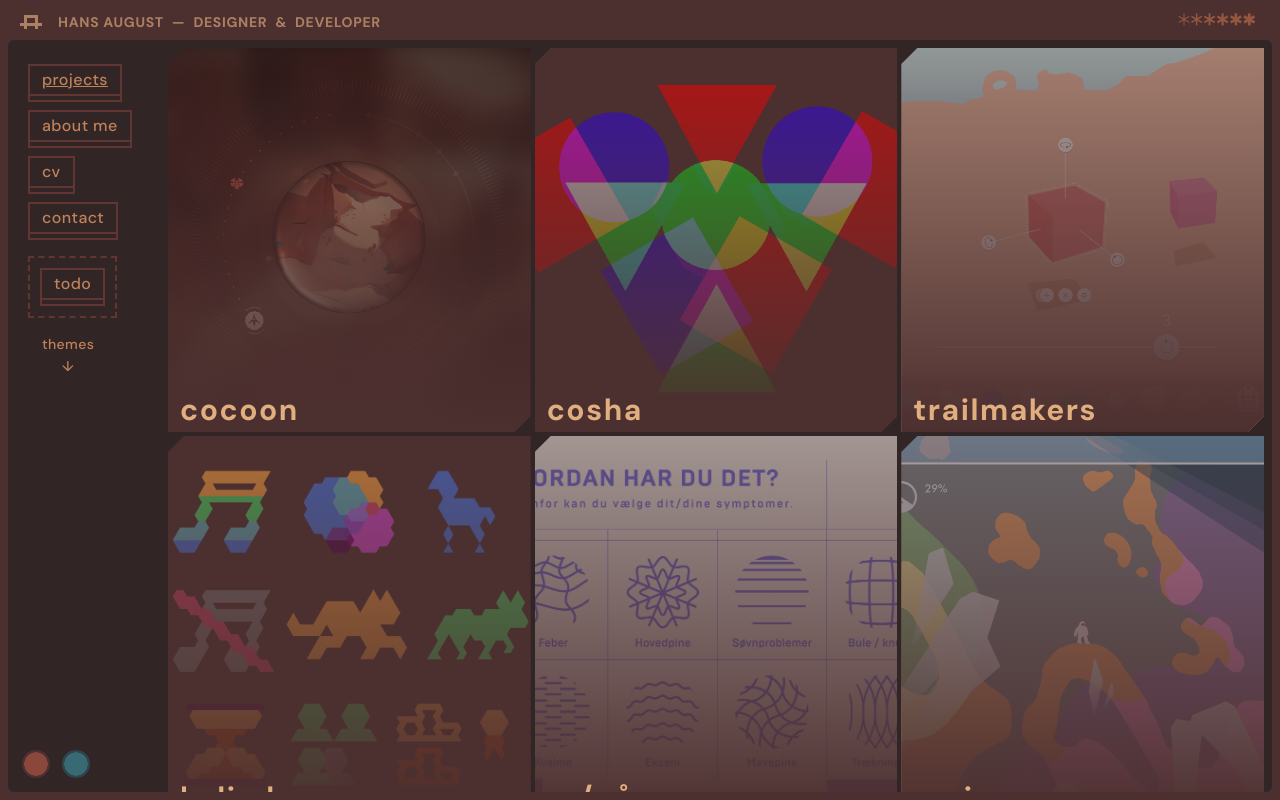
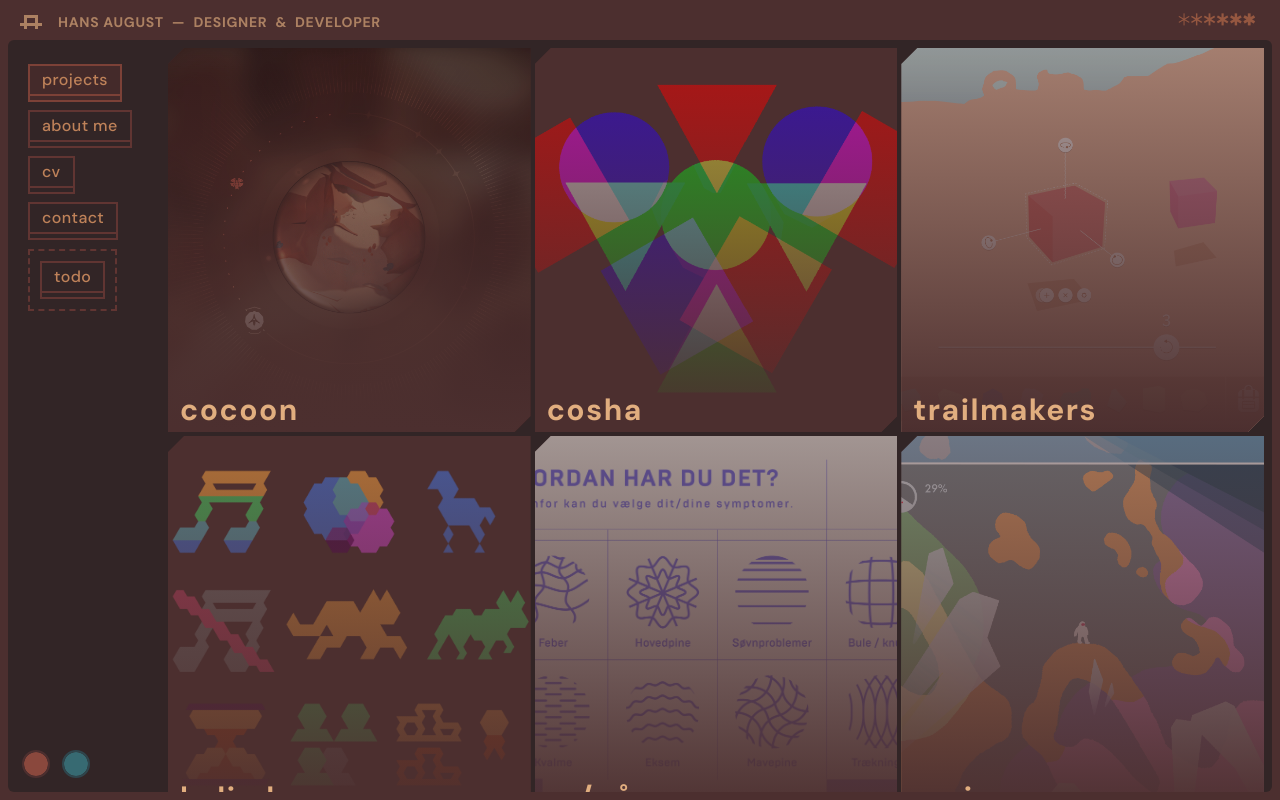
Before and after one commit to maanemann/portfolio_hans-august, a Next.js app: page / in a window 1280 px wide. Built offline with nearby package versions, Linux system fonts and the light colour scheme.

Commit message:
Create nice active colors inst.o underline, enlarge menu items on phone, remove theme label & improve placeholder project text

```diff
--- a/app/context.js
+++ b/app/context.js
@@ -18,6 +18,7 @@ const themes = {
     borderATheme: 'border-ockerdust-300',
     borderBTheme: 'border-ockerdust-200',
     borderDarkTheme: 'border-ockerdust-700',
+    borderDarkBTheme: 'border-ockerdust-600',
     outlineDarkerTheme: 'outline-ockerdust-800',
     outlineDarkTheme: 'outline-ockerdust-700',
     outlineDarkBTheme: 'outline-ockerdust-600',
@@ -41,6 +42,7 @@ const themes = {
     borderATheme: "border-aqua-300",
     borderBTheme: 'border-aqua-200',
     borderDarkTheme: 'border-aqua-700',
+    borderDarkBTheme: 'border-aqua-600',
     outlineDarkTheme: 'outline-aqua-700',
     outlineDarkerTheme: 'outline-aqua-800',
     outlineDarkBTheme: 'outline-aqua-600',
--- a/app/projects/[id]/page.js
+++ b/app/projects/[id]/page.js
@@ -8,6 +8,7 @@ import { useThemeContext } from '@/app/context';
 import { H1 } from '@/components/Headings';
 import Article from '@/components/Article';
 import Columns from '@/components/Columns';
+import InlLink from '@/components/InlLink';
 
 
 const ProjectDetails = () => {
@@ -59,7 +60,7 @@ const ProjectDetails = () => {
         )
         : (
           <p className='mb-7 text-pretty max-w-[32rem]'>
-            No description yet, only this placeholder text. Have a look at some of the later projects, they should have one.
+            No description yet, only this automatic placeholder. I'm probably working on the website's functionality or design and postponing this text. Please have a look at one of my other <InlLink href='/projects'>projects</InlLink> in the meantime, or <InlLink href='/contact'>tell me if you're curious</InlLink> about this one.
           </p>
         )
       }
--- a/components/NavContent.js
+++ b/components/NavContent.js
@@ -78,8 +78,9 @@ const NavContent = ({ menuTranslation }) => {
       <nav
         className={`
           block fixed mb-[4.5rem]
+          text-3xl md:text-base
           md:mt-6 md:ml-7 md:pr-6 md:pb-12
-          max-h-[calc(100vh-2rem)] md:max-h-[calc(100vh-8rem)]
+          max-h-[calc(100vh-5rem)] md:max-h-[calc(100vh-8rem)]
           left-[50vw] -translate-x-1/2 md:left-0 md:translate-x-0
           bottom-0 md:bottom-auto
           overflow-y-auto overflow-x-hidden md:maskGradientCustom
@@ -96,7 +97,7 @@ const NavContent = ({ menuTranslation }) => {
           <ul className={`
             ${theme.textA2Theme}
             font-medium tracking-wide
-            grid gap-2 md:mr-1
+            grid gap-4 md:gap-2 md:mr-1
             justify-items-center md:justify-items-start
           `}>
             {/* <li className={`
@@ -121,12 +122,13 @@ const NavContent = ({ menuTranslation }) => {
               contact
             </Li>
             <li className={`
-              w-min px-3 py-1 my-2 hyphens-manual text-nowrap
+              w-min px-3 -md:mt-[.4rem] py-3 md:my-[.075rem]
+              hyphens-manual text-nowrap
               outline-dashed -outline-offset-2
               outline-2 ${theme.outlineDarkTheme}
             `}>
               {/* to do: */}
-              <div className="my-2 cursor-pointer">
+              <div className="cursor-pointer">
                 <EdgeBox
                   onClick={handleRoadmap}
                 >
@@ -134,15 +136,15 @@ const NavContent = ({ menuTranslation }) => {
                 </EdgeBox>
               </div>
             </li>
-            <li className="text-sm hidden md:block">
+            {/* <li className="text-sm hidden md:block">
               <div className="w-fit text-center ml-[.87rem]">
                 themes
                 <span className="block mt-0.5">
                 ↓
-                  {/* ↓ ↓▼▾ 🠃🠋🠇🠛🠣 */}
+                  ↓ ↓▼▾ 🠃🠋🠇🠛🠣
                 </span>
               </div>
-            </li>
+            </li> */}
           </ul>
 
 
--- a/components/menuItem.js
+++ b/components/menuItem.js
@@ -5,17 +5,20 @@ import { useMenuContext, useThemeContext } from "@/app/context";
 import { usePathname } from "next/navigation";
 import Link from "next/link";
 
-const EdgeBox = ({ children, onClick }) => {
+const EdgeBox = ({ children, href, onClick }) => {
+  const pathname = usePathname();
   const { theme } = useThemeContext();
+
+  const borderColor = pathname === href ? theme.borderDarkBTheme : theme.borderDarkTheme;
 
   return ( <>
     {/* <div className="h-max"> */}
     <span
       onClick={ onClick }
       className={`
-        block px-3 py-[0.125rem] text-nowrap
-        border-2
-        ${theme.borderDarkTheme}
+        block px-4 md:px-3 py-2 md:py-[0.125rem]
+        border-2 text-nowrap
+        ${borderColor}
       `}
     >
       { children }
@@ -23,7 +26,7 @@ const EdgeBox = ({ children, onClick }) => {
     <div className={`
       w-full h-[0.5rem]
       border-2 -mt-[2px]
-      ${theme.borderDarkTheme}
+      ${borderColor}
     `} />
     {/* </div> */}
   </> );
@@ -35,20 +38,21 @@ export { EdgeBox };
 const Li = ({ children, href, target }) => {
   const pathname = usePathname();
   const { setMenuVisibility, setMaskVisibility } = useMenuContext();
+  const { theme } = useThemeContext();
 
   return (
     <li>
       <Link href={ href } target={ target }
         className={`
           grid content-center w-fit
-          ${pathname === href ? 'underline' : ''}
+          ${pathname === href ? theme.bgBrightBTheme : ''}
         `}
         onClick={() => {
           setMenuVisibility(`hidden`);
           setMaskVisibility(`hidden`);
         }}
       >
-        <EdgeBox>
+        <EdgeBox href={ href }>
           { children }
         </EdgeBox>
       </Link>
```
